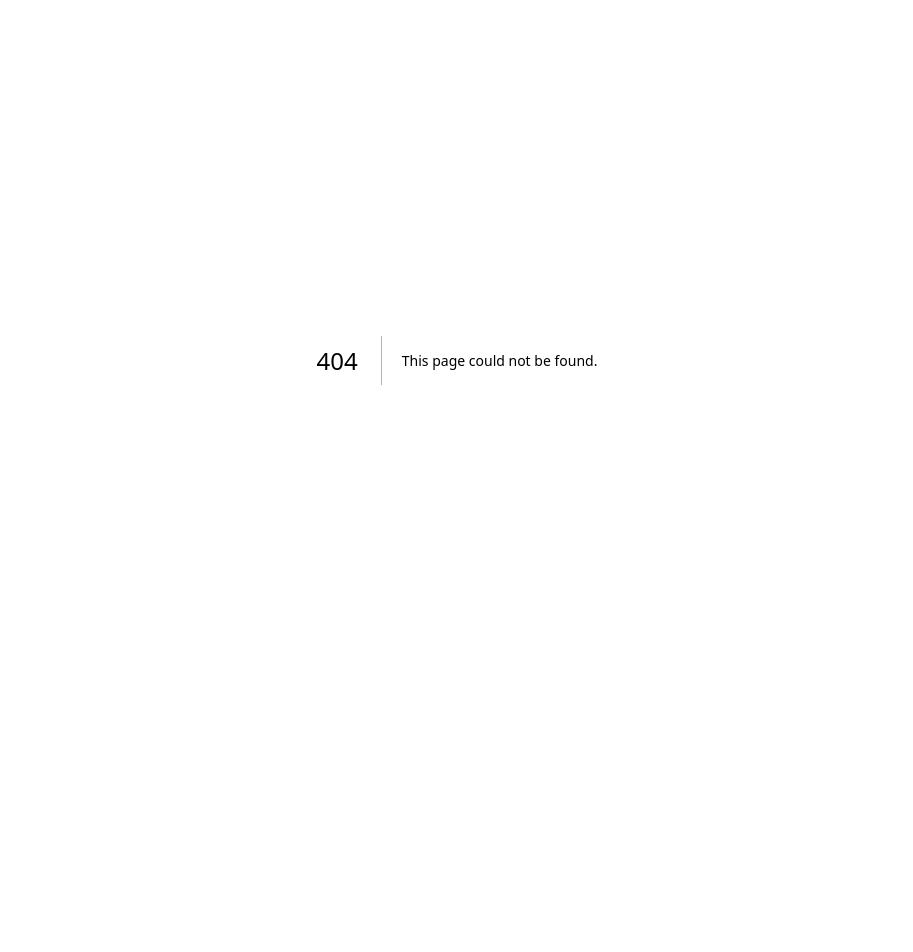
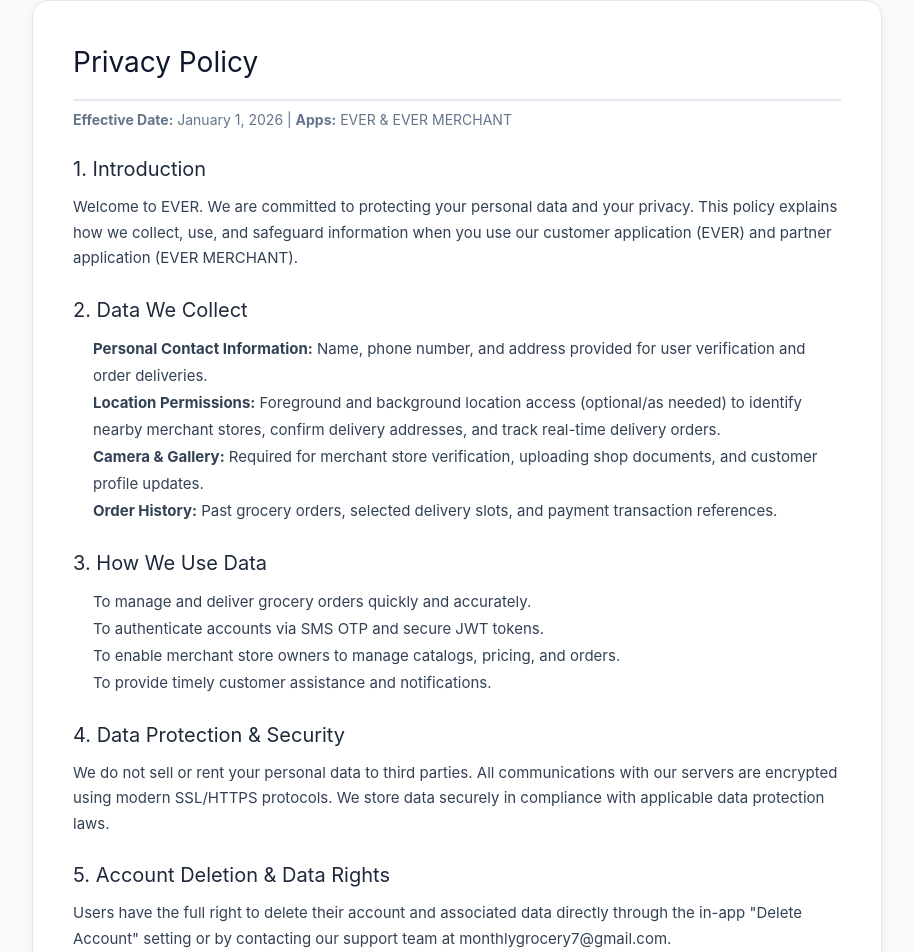
Before and after one commit to innonshtech/MonthlyGrocery, a Next.js app in the folder web-admin/: page /privacy-policy in a window 1280 px wide. Before the commit this address had no page. Shown: the part 40-992 px from the top of the page, without its empty margins (183-1096 px from the left). Before the commit the page ends 800 px from the top, so only its background shows below. Built offline with nearby package versions, Linux system fonts and the light colour scheme.

Commit message:
Add Privacy Policy webpage for monthlygrocery.in domain

```diff
--- /dev/null
+++ b/web-admin/src/app/privacy-policy/page.tsx
@@ -0,0 +1,85 @@
+import React from 'react';
+
+export const metadata = {
+  title: 'Privacy Policy - EVER & EVER MERCHANT',
+  description: 'Privacy Policy for EVER and EVER MERCHANT grocery applications.',
+};
+
+export default function PrivacyPolicyPage() {
+  return (
+    <div style={{
+      minHeight: '100vh',
+      backgroundColor: '#F8FAFC',
+      padding: '40px 20px',
+      fontFamily: '-apple-system, BlinkMacSystemFont, "Segoe UI", Roboto, sans-serif',
+      color: '#334155'
+    }}>
+      <div style={{
+        maxWidth: '850px',
+        margin: '0 auto',
+        backgroundColor: '#FFFFFF',
+        padding: '40px',
+        borderRadius: '16px',
+        boxShadow: '0 4px 12px rgba(0, 0, 0, 0.05)',
+        border: '1px solid #E2E8F0'
+      }}>
+        <h1 style={{ color: '#0F172A', fontSize: '28px', marginBottom: '8px', borderBottom: '2px solid #E2E8F0', paddingBottom: '16px' }}>
+          Privacy Policy
+        </h1>
+        <p style={{ color: '#64748B', fontSize: '14px', marginBottom: '24px' }}>
+          <strong>Effective Date:</strong> January 1, 2026 | <strong>Apps:</strong> EVER &amp; EVER MERCHANT
+        </p>
+
+        <section style={{ marginBottom: '24px' }}>
+          <h2 style={{ color: '#1E293B', fontSize: '20px', marginBottom: '10px' }}>1. Introduction</h2>
+          <p style={{ lineHeight: '1.7', fontSize: '15px' }}>
+            Welcome to EVER. We are committed to protecting your personal data and your privacy. This policy explains how we collect, use, and safeguard information when you use our customer application (EVER) and partner application (EVER MERCHANT).
+          </p>
+        </section>
+
+        <section style={{ marginBottom: '24px' }}>
+          <h2 style={{ color: '#1E293B', fontSize: '20px', marginBottom: '10px' }}>2. Data We Collect</h2>
+          <ul style={{ paddingLeft: '20px', lineHeight: '1.8', fontSize: '15px' }}>
+            <li><strong>Personal Contact Information:</strong> Name, phone number, and address provided for user verification and order deliveries.</li>
+            <li><strong>Location Permissions:</strong> Foreground and background location access (optional/as needed) to identify nearby merchant stores, confirm delivery addresses, and track real-time delivery orders.</li>
+            <li><strong>Camera &amp; Gallery:</strong> Required for merchant store verification, uploading shop documents, and customer profile updates.</li>
+            <li><strong>Order History:</strong> Past grocery orders, selected delivery slots, and payment transaction references.</li>
+          </ul>
+        </section>
+
+        <section style={{ marginBottom: '24px' }}>
+          <h2 style={{ color: '#1E293B', fontSize: '20px', marginBottom: '10px' }}>3. How We Use Data</h2>
+          <ul style={{ paddingLeft: '20px', lineHeight: '1.8', fontSize: '15px' }}>
+            <li>To manage and deliver grocery orders quickly and accurately.</li>
+            <li>To authenticate accounts via SMS OTP and secure JWT tokens.</li>
+            <li>To enable merchant store owners to manage catalogs, pricing, and orders.</li>
+            <li>To provide timely customer assistance and notifications.</li>
+          </ul>
+        </section>
+
+        <section style={{ marginBottom: '24px' }}>
+          <h2 style={{ color: '#1E293B', fontSize: '20px', marginBottom: '10px' }}>4. Data Protection &amp; Security</h2>
+          <p style={{ lineHeight: '1.7', fontSize: '15px' }}>
+            We do not sell or rent your personal data to third parties. All communications with our servers are encrypted using modern SSL/HTTPS protocols. We store data securely in compliance with applicable data protection laws.
+          </p>
+        </section>
+
+        <section style={{ marginBottom: '24px' }}>
+          <h2 style={{ color: '#1E293B', fontSize: '20px', marginBottom: '10px' }}>5. Account Deletion &amp; Data Rights</h2>
+          <p style={{ lineHeight: '1.7', fontSize: '15px' }}>
+            Users have the full right to delete their account and associated data directly through the in-app "Delete Account" setting or by contacting our support team at monthlygrocery7@gmail.com.
+          </p>
+        </section>
+
+        <section style={{ marginTop: '30px', paddingTop: '20px', borderTop: '1px solid #E2E8F0' }}>
+          <h2 style={{ color: '#1E293B', fontSize: '18px', marginBottom: '10px' }}>6. Contact Us</h2>
+          <p style={{ lineHeight: '1.7', fontSize: '15px' }}>
+            If you have questions about this policy, please reach out to us at:<br />
+            <strong>Email:</strong> monthlygrocery7@gmail.com / support@monthlygrocery.in<br />
+            <strong>Website:</strong> <a href="https://monthlygrocery.in" style={{ color: '#1E7A46' }}>https://monthlygrocery.in</a>
+          </p>
+        </section>
+      </div>
+    </div>
+  );
+}
```
